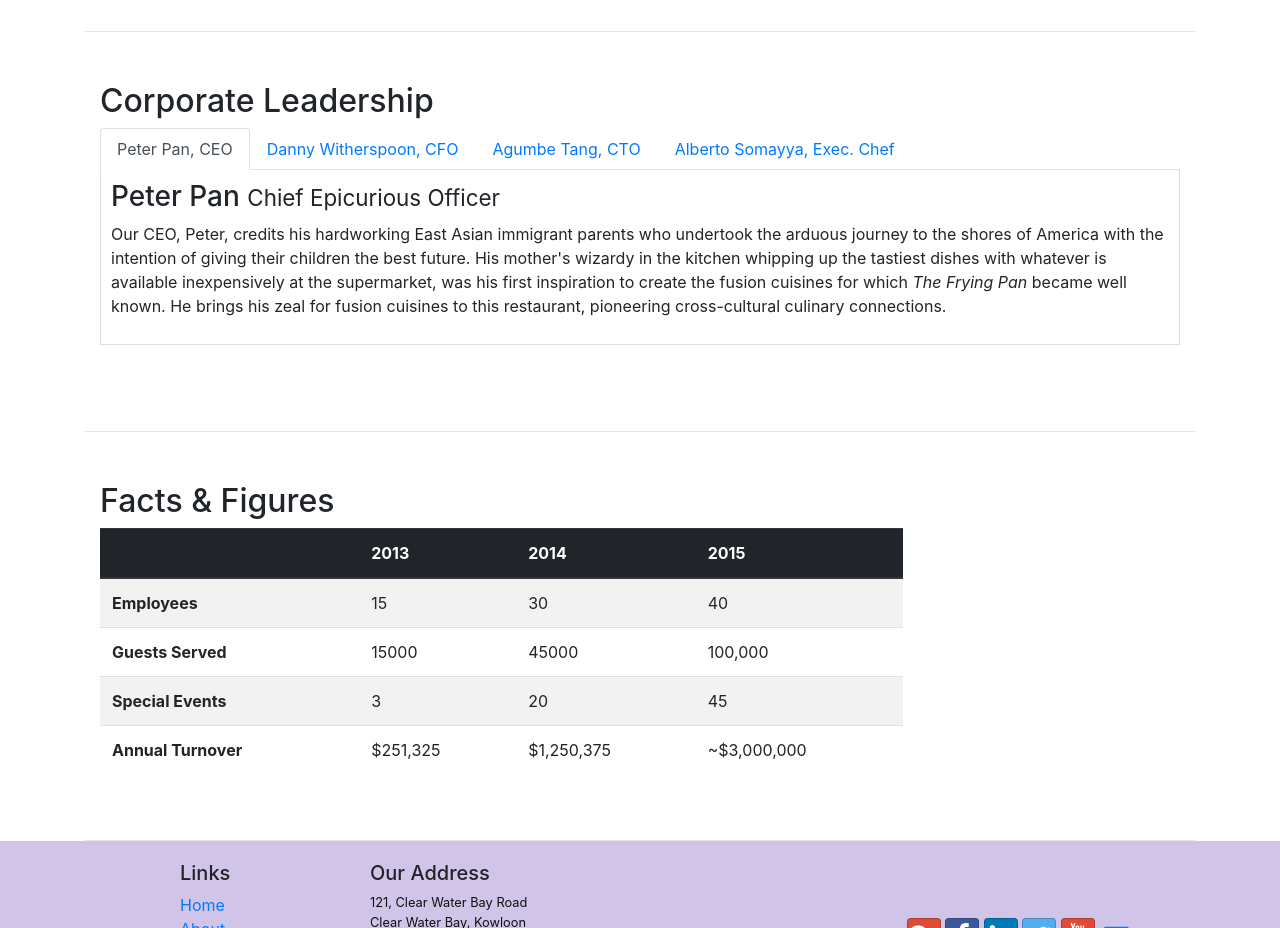
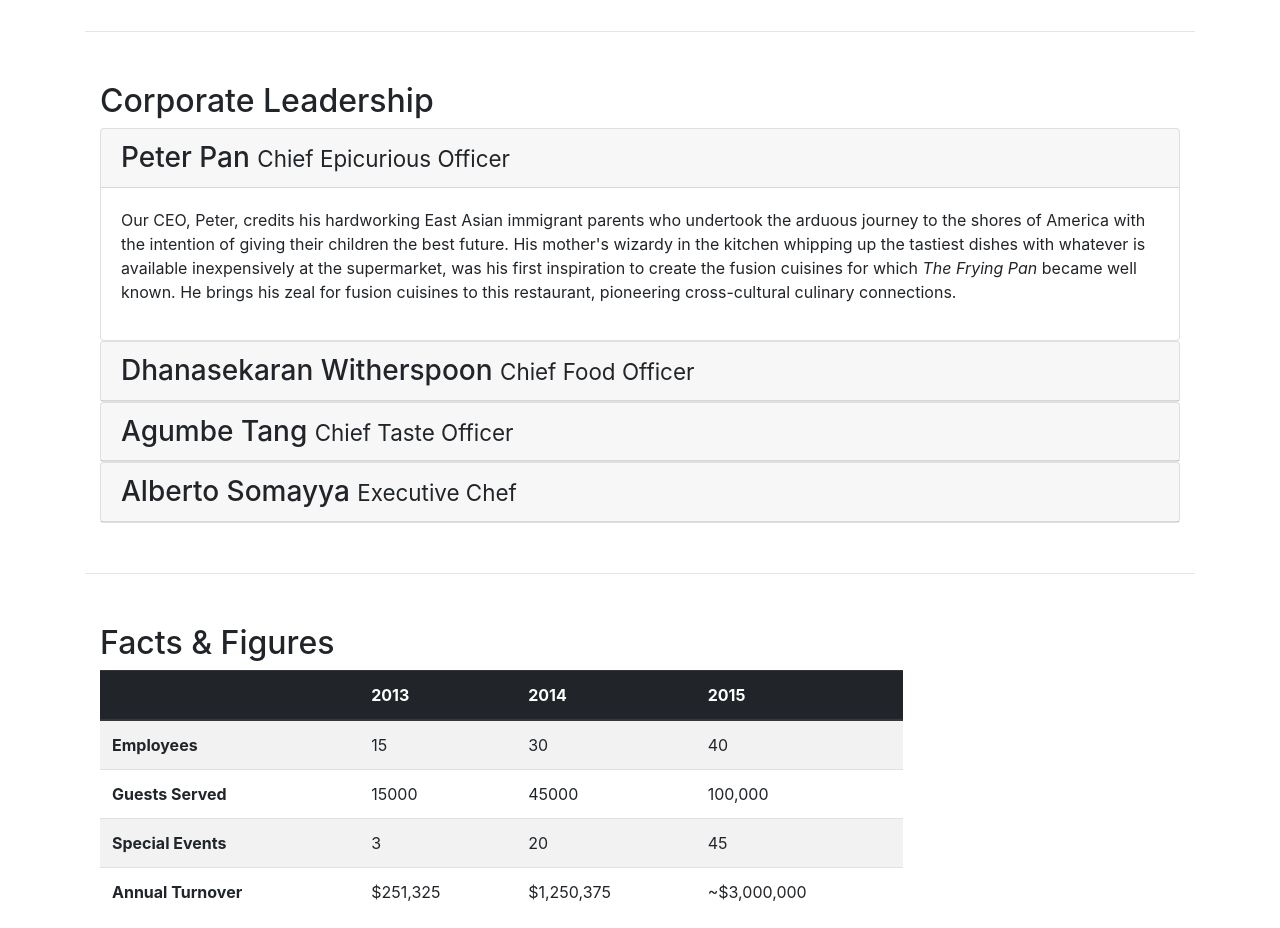
Before and after one commit to bertrand85/bootstrap4-certification, a website: page aboutus.html in a window 1280 px wide. Shown: the part 940-1868 px from the top of the page. Drawn offline with nearby package versions, Linux system fonts and the light colour scheme.

Commit message:
Accordion

```diff
--- a/aboutus.html
+++ b/aboutus.html
@@ -101,40 +101,63 @@
         <div class="row row-content">
             <div class="col-12">
                 <h2>Corporate Leadership</h2>
-                <ul class="nav nav-tabs">
-                    <li class="nav-item">
-                        <a class="nav-link active" href="#peter"
-                           role="tab" data-toggle="tab">Peter Pan, CEO</a>
-                    </li>
-                    <li class="nav-item">
-                        <a class="nav-link" href="#danny" role="tab"
-                           data-toggle="tab">Danny Witherspoon, CFO</a>
-                    </li>
-                    <li class="nav-item">
-                        <a class="nav-link" href="#agumbe"role="tab"
-                           data-toggle="tab">Agumbe Tang, CTO</a>
-                    </li>
-                    <li class="nav-item">
-                        <a class="nav-link" href="#alberto" role="tab"
-                           data-toggle="tab">Alberto Somayya, Exec. Chef</a>
-                    </li>
-                </ul>
-                <div class="tab-content">
-                    <div role="tabpanel" class="tab-pane fade show active" id="peter">
-                        <h3>Peter Pan <small>Chief Epicurious Officer</small></h3>
-                        <p>Our CEO, Peter, credits his hardworking East Asian immigrant parents who undertook the arduous journey to the shores of America with the intention of giving their children the best future. His mother's wizardy in the kitchen whipping up the tastiest dishes with whatever is available inexpensively at the supermarket, was his first inspiration to create the fusion cuisines for which <em>The Frying Pan</em> became well known. He brings his zeal for fusion cuisines to this restaurant, pioneering cross-cultural culinary connections.</p>
+
+                <div id="accordion">
+                    <div class="card">
+                        <div class="card-header" role="tab" id="peterhead">
+                            <h3 class="mb-0">
+                                <a data-toggle="collapse" data-target="#peter">
+                                    Peter Pan <small>Chief Epicurious Officer</small>
+                                </a>
+                            </h3>
+                        </div>
+                        <div class="collapse show" id="peter" data-parent="#accordion">
+                            <div class="card-body">
+                                <p class="d-none d-sm-block">Our CEO, Peter, credits his hardworking East Asian immigrant parents who undertook the arduous journey to the shores of America with the intention of giving their children the best future. His mother's wizardy in the kitchen whipping up the tastiest dishes with whatever is available inexpensively at the supermarket, was his first inspiration to create the fusion cuisines for which <em>The Frying Pan</em> became well known. He brings his zeal for fusion cuisines to this restaurant, pioneering cross-cultural culinary connections.</p>
+                            </div>
+                        </div>
                     </div>
-                    <div role="tabpanel" class="tab-pane fade" id="danny">
-                        <h3>Dhanasekaran Witherspoon <small>Chief Food Officer</small></h3>
-                        <p>Our CFO, Danny, as he is affectionately referred to by his colleagues, comes from a long established family tradition in farming and produce. His experiences growing up on a farm in the Australian outback gave him great appreciation for varieties of food sources. As he puts it in his own words, <em>Everything that runs, wins, and everything that stays, pays!</em></p>
+                    <div class="card">
+                        <div class="card-header" role="tab" id="dannyhead">
+                            <h3 class="mb-0">
+                                <a class="collapsed" data-toggle="collapse" data-target="#danny">
+                                    Dhanasekaran Witherspoon <small>Chief Food Officer</small>
+                                </a>
+                            </h3>
+                        </div>
+                        <div class="collapse" id="danny" data-parent="#accordion">
+                            <div class="card-body">
+                                <p class="d-none d-sm-block">Our CFO, Danny, as he is affectionately referred to by his colleagues, comes from a long established family tradition in farming and produce. His experiences growing up on a farm in the Australian outback gave him great appreciation for varieties of food sources. As he puts it in his own words, <em>Everything that runs, wins, and everything that stays, pays!</em></p>
+                            </div>
+                        </div>
                     </div>
-                    <div role="tabpanel" class="tab-pane fade" id="agumbe">
-                        <h3>Agumbe Tang <small>Chief Taste Officer</small></h3>
-                        <p>Blessed with the most discerning gustatory sense, Agumbe, our CTO, personally ensures that every dish that we serve meets his exacting tastes. Our chefs dread the tongue lashing that ensues if their dish does not meet his exacting standards. He lives by his motto, <em>You click only if you survive my lick.</em></p>
+                    <div class="card">
+                        <div class="card-header" role="tab" id="agumbehead">
+                            <h3 class="mb-0">
+                                <a class="collapsed" data-toggle="collapse" data-target="#agumbe">
+                                    Agumbe Tang <small>Chief Taste Officer</small>
+                                </a>
+                            </h3>
+                        </div>
+                        <div class="collapse" id="agumbe" data-parent="#accordion">
+                            <div class="card-body">
+                                <p class="d-none d-sm-block">Blessed with the most discerning gustatory sense, Agumbe, our CTO, personally ensures that every dish that we serve meets his exacting tastes. Our chefs dread the tongue lashing that ensues if their dish does not meet his exacting standards. He lives by his motto, <em>You click only if you survive my lick.</em></p>
+                            </div>
+                        </div>
                     </div>
-                    <div role="tabpanel" class="tab-pane fade" id="alberto">
-                        <h3>Alberto Somayya <small>Executive Chef</small></h3>
-                        <p>Award winning three-star Michelin chef with wide International experience having worked closely with whos-who in the culinary world, he specializes in creating mouthwatering Indo-Italian fusion experiences. He says, <em>Put together the cuisines from the two craziest cultures, and you get a winning hit! Amma Mia!</em></p>
+                    <div class="card">
+                        <div class="card-header" role="tab" id="albertohead">
+                            <h3 class="mb-0">
+                                <a class="collapsed" data-toggle="collapse" data-target="#alberto">
+                                    Alberto Somayya <small>Executive Chef</small>
+                                </a>
+                            </h3>
+                        </div>
+                        <div class="collapse" id="alberto" data-parent="#accordion">
+                            <div class="card-body">
+                                <p class="d-none d-sm-block">Award winning three-star Michelin chef with wide International experience having worked closely with whos-who in the culinary world, he specializes in creating mouthwatering Indo-Italian fusion experiences. He says, <em>Put together the cuisines from the two craziest cultures, and you get a winning hit! Amma Mia!</em></p>
+                            </div>
+                        </div>
                     </div>
                 </div>
             </div>
```
